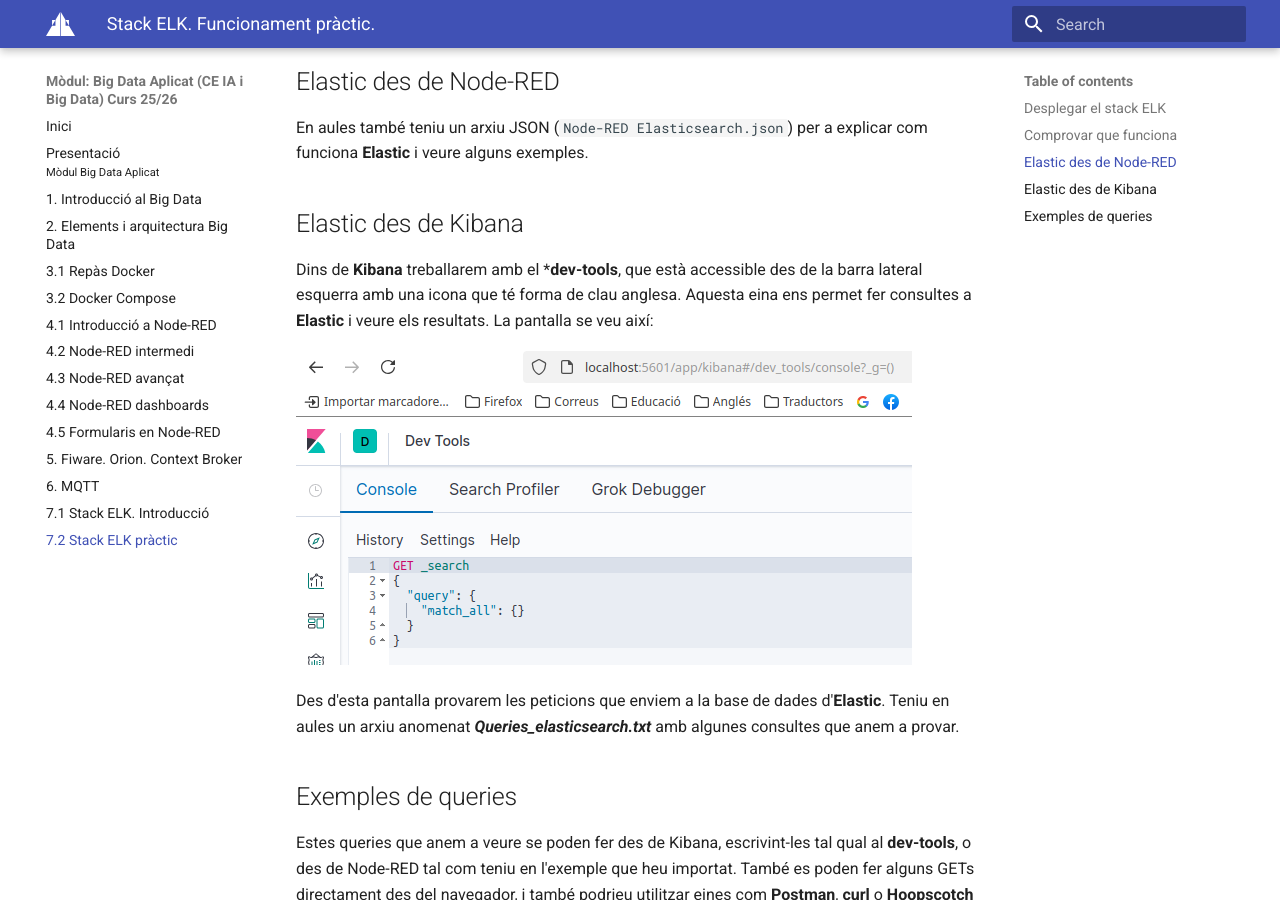
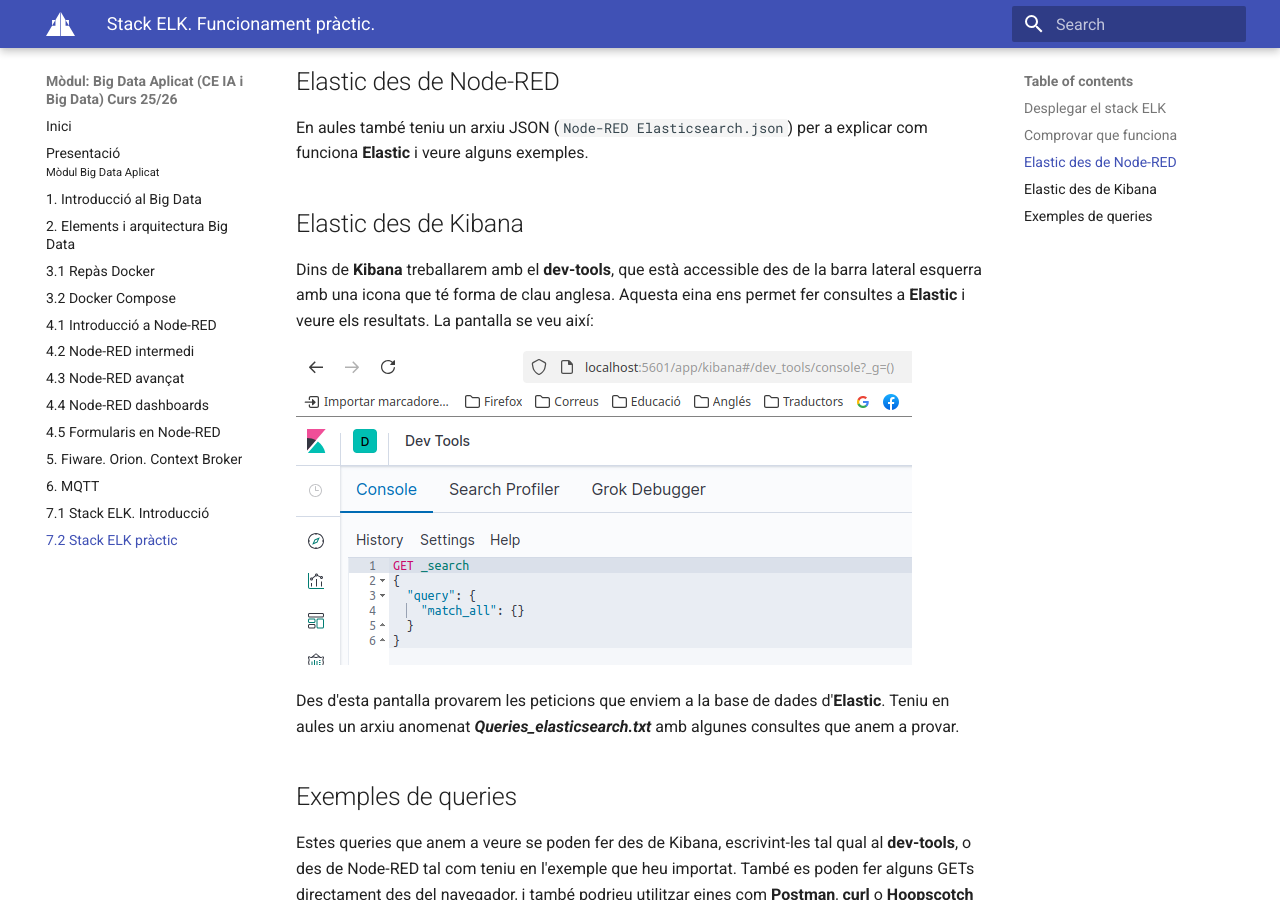
Before and after one commit to fidelDAM2021/BDA2526, an MkDocs documentation site: the page built from docs/u07/elk_practic.md, in a window 1280 px wide and 900 px high, scrolled down 3891 px. Built offline with MkDocs 1.6.1 and Material for MkDocs 9.7.7, drawn with Linux system fonts in a browser that asks for light colours.

Commit message:
correcció error

```diff
--- a/docs/u07/elk_practic.md
+++ b/docs/u07/elk_practic.md
@@ -184,7 +184,7 @@
 
 ## Elastic des de Kibana
 
-Dins de **Kibana** treballarem amb el ***dev-tools**, que està accessible des de la barra lateral esquerra amb una icona que té forma de clau anglesa. Aquesta eina ens permet fer consultes a **Elastic** i veure els resultats. La pantalla se veu així:
+Dins de **Kibana** treballarem amb el **dev-tools**, que està accessible des de la barra lateral esquerra amb una icona que té forma de clau anglesa. Aquesta eina ens permet fer consultes a **Elastic** i veure els resultats. La pantalla se veu així:
 
 ![Dev-Tools](./images/u07-12devtools.png)
 
```
